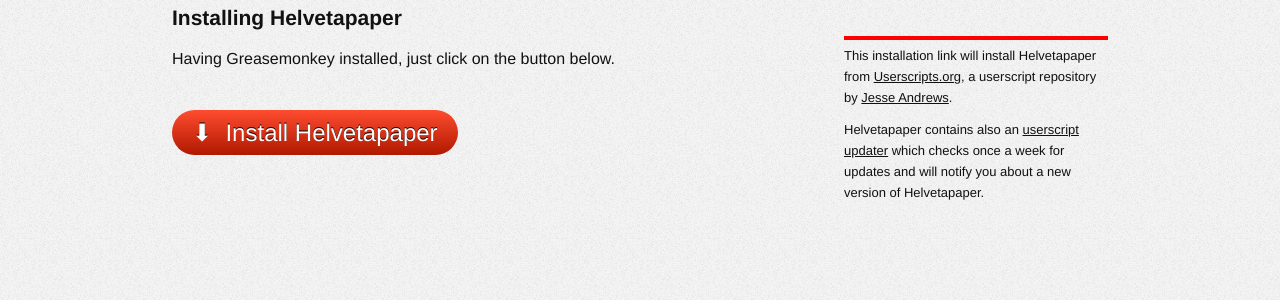
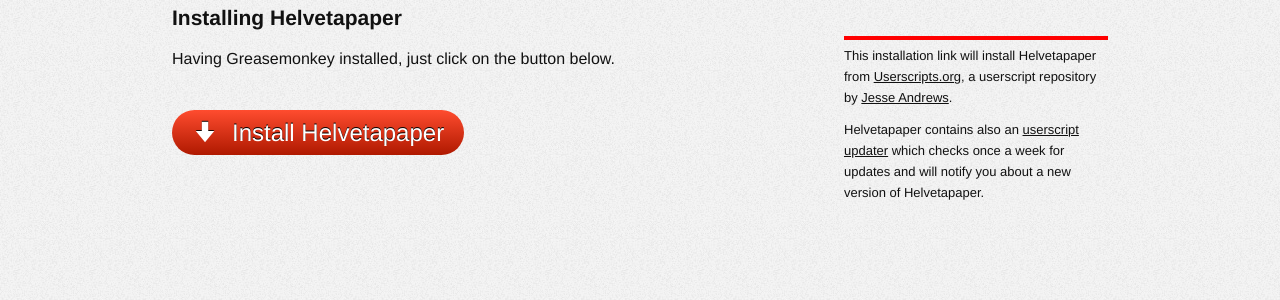
Before and after one commit to thomd/helvetapaper, a Jekyll site: the page built from index.html, in a window 1280 px wide. Shown: the part 2310-2610 px from the top of the page. Built offline with Jekyll 4.4.1, drawn with Linux system fonts in a browser that asks for light colours; Markdown is read by kramdown in place of the engine named in the settings.

Commit message:
new arrow image for download button

```diff
--- a/css/screen.css
+++ b/css/screen.css
@@ -62,12 +62,12 @@
 
 a.button {
     color: #FFF;
-    background: -moz-linear-gradient(-90deg, #FF4C2F, #AF1900) repeat scroll 0 0 transparent;
-    background: -webkit-gradient(linear,left top,left bottom,color-stop(0, #FF4C2F),color-stop(1, #AF1900));
+    background: url(../images/download.png) 22px 10px no-repeat, -moz-linear-gradient(-90deg, #FF4C2F, #AF1900);
+    background: url(../images/download.png) 22px 10px no-repeat, -webkit-gradient(linear,left top,left bottom,color-stop(0, #FF4C2F),color-stop(1, #AF1900));
     filter:  progid:DXImageTransform.Microsoft.gradient(startColorStr='#FF4C2F', EndColorStr='#AF1900');
     -ms-filter: "progid:DXImageTransform.Microsoft.gradient(startColorStr='#FF4C2F', EndColorStr='#AF1900')";
     text-decoration: none;
-    padding: 4px 20px 2px;
+    padding: 4px 20px 2px 60px;
     margin-top: 12px;
     display: inline-block;
     -moz-border-radius: 30px;
--- a/index.html
+++ b/index.html
@@ -67,7 +67,7 @@
   <p class="first seven">In order to theme your personal Instapaper with Helvetapaper, you need to have <a href="http://www.greasespot.net/" title="The weblog about Greasemonkey">Greasemonkey</a> installed.<br />Greasemonkey is a <em>Firefox</em> <a href="https://addons.mozilla.org/de/firefox/addon/748/" title="Greasemonkey Firefox Add-on">Add-on</a> to <em>control the way we use the web</em>.</p>
 
   <h3 class="first seven">Installing Helvetapaper</h3>
-  <p class="first seven">Having Greasemonkey installed, just click on the button below.<br /><br /><a class="button" href="http://userscripts.org/scripts/source/78176.user.js">&#x2B07;&nbsp;&nbsp;Install Helvetapaper</a></p>
+  <p class="first seven">Having Greasemonkey installed, just click on the button below.<br /><br /><a class="button" href="http://userscripts.org/scripts/source/78176.user.js">Install Helvetapaper</a></p>
 
   <aside class="three">
     <p>This installation link will install Helvetapaper from <a href="http://userscripts.org/users/thomd" title="my other userscrips on userscripts.org">Userscripts.org</a>, a userscript repository by <a href="http://overstimulate.com/about" title="About Jesse Andrews">Jesse Andrews</a>.</p>
```
Also changed, not shown: images/download.png (added).
